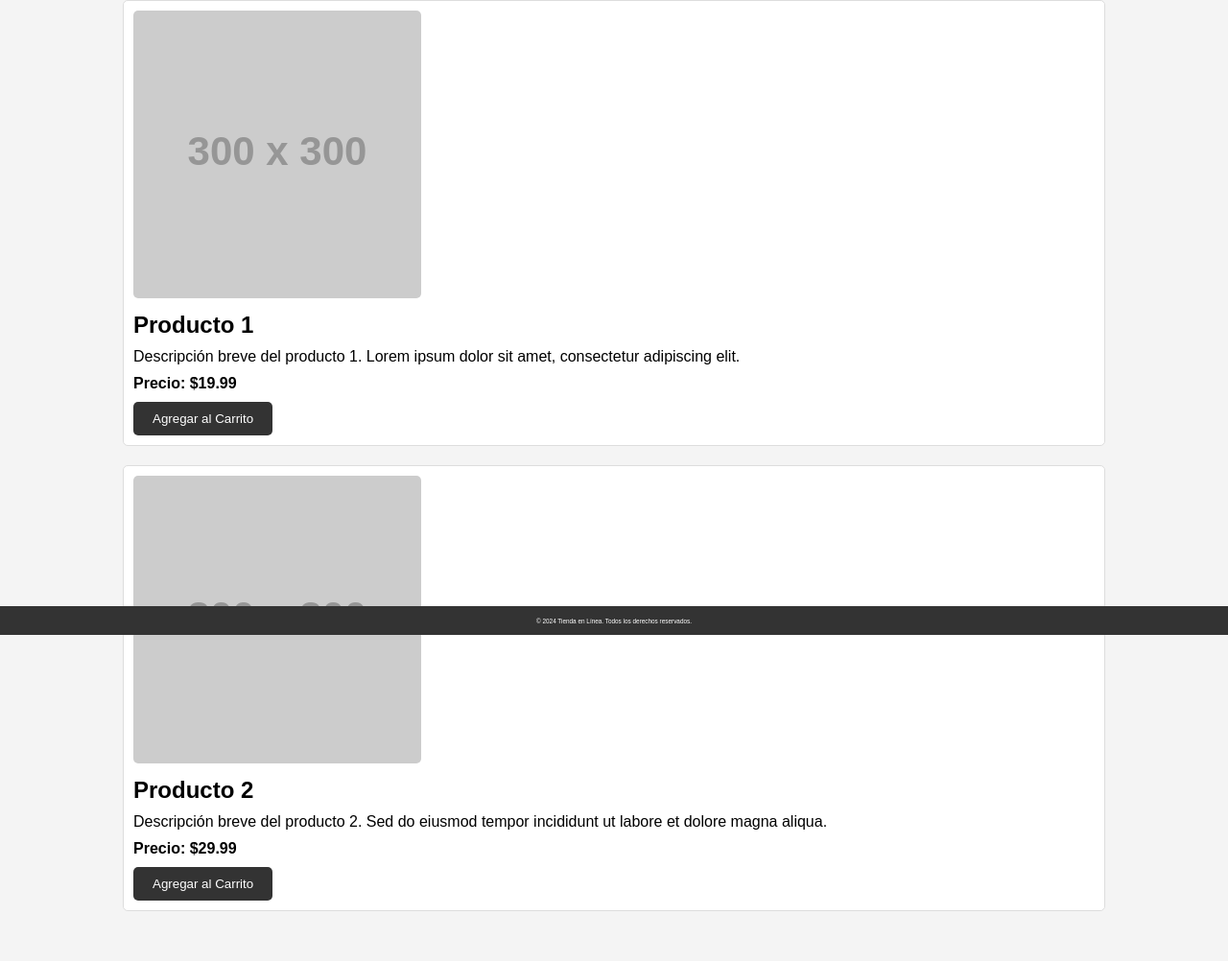
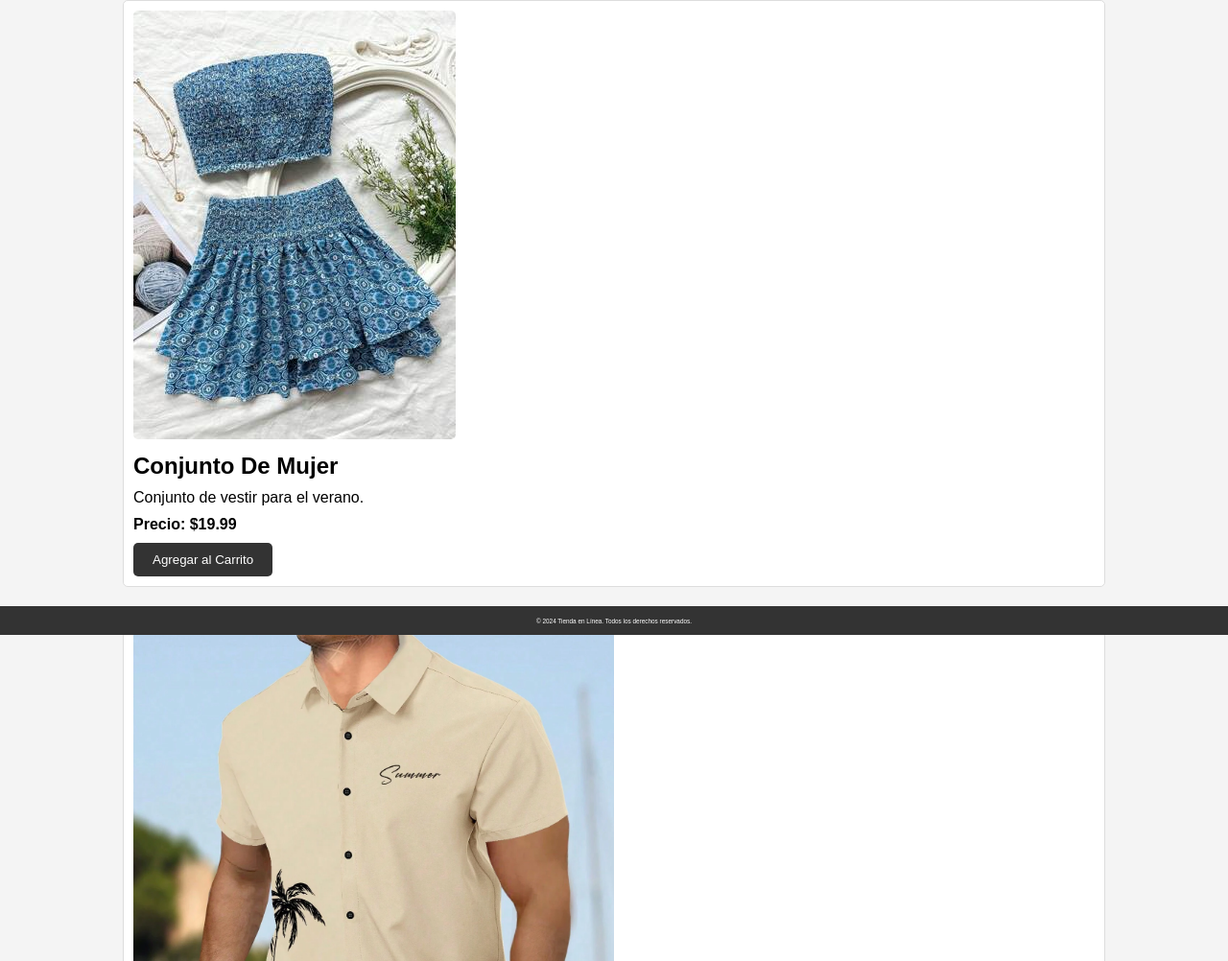
Before and after one commit to steel722/Wendy-sEmarket, a plain HTML site: page index.html in a window 1280 px wide. Shown: the part 138-1140 px from the top of the page at 96% size. Before the commit the page ends 1108 px from the top, so only its background shows below. Drawn offline with Linux system fonts and the light colour scheme; placeholder pictures from the web are drawn by us.

Commit message:
Add files via upload

```diff
--- a/index.html
+++ b/index.html
@@ -23,17 +23,17 @@
     </header>
     <div class="container">
         <section class="product">
-            <img src="https://via.placeholder.com/300" alt="Producto 1">
-            <h2>Producto 1</h2>
-            <p>Descripción breve del producto 1. Lorem ipsum dolor sit amet, consectetur adipiscing elit.</p>
+            <img src="img/conjunto1.jpg" alt="Producto 1">
+            <h2>Conjunto De Mujer</h2>
+            <p>Conjunto de vestir para el verano.</p>
             <p><strong>Precio: $19.99</strong></p>
             <button>Agregar al Carrito</button>
         </section>
 
         <section class="product">
-            <img src="https://via.placeholder.com/300" alt="Producto 2">
-            <h2>Producto 2</h2>
-            <p>Descripción breve del producto 2. Sed do eiusmod tempor incididunt ut labore et dolore magna aliqua.</p>
+            <img src="img/conjunto2.webp" alt="Producto 2">
+            <h2>Conjunto De Hombre</h2>
+            <p>Conjunto de vestir para el verano</p>
             <p><strong>Precio: $29.99</strong></p>
             <button>Agregar al Carrito</button>
         </section>
--- a/styles.css
+++ b/styles.css
@@ -50,7 +50,7 @@ nav a {
 }
 
 .product img {
-    max-width: 100%;
+    max-width: 50%;
     height: auto;
     border-radius: 5px;
 }
```
Also changed, not shown: img/conjunto1.jpg (added), img/conjunto2.webp (added).
